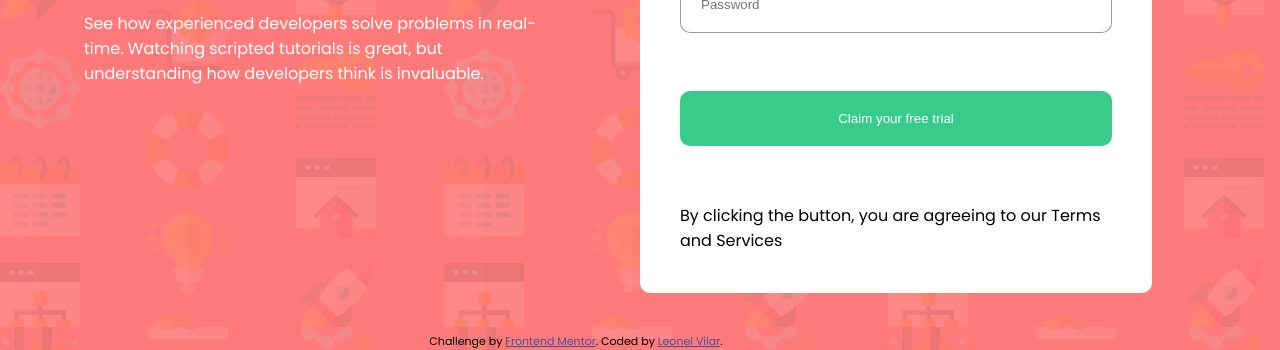
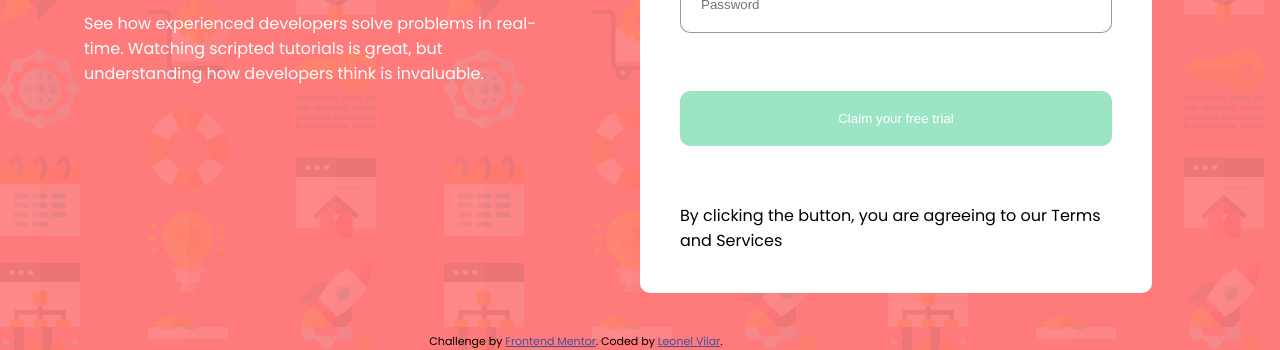
Before and after one commit to leonellv94/Signup-master, a plain HTML site: page index.html in a window 1280 px wide. In both pictures the pointer is over the button "Claim your free trial". Shown: the part 473-823 px from the top of the page. Drawn offline with Linux system fonts and the light colour scheme.

Commit message:
Add files via upload

```diff
--- a/code.js
+++ b/code.js
@@ -47,5 +47,4 @@ form.addEventListener('submit', (e) => {
         password.classList.remove ('red_border');
         error[3].classList.add ('hidden')
     }
-
 })
--- a/style.css
+++ b/style.css
@@ -98,6 +98,14 @@ h1 {
     border: none;
 }
 
+.btn__trial:hover {
+    background: hsl(154, 59%, 51%, 0.5);
+    cursor: pointer;
+}
+
+.btn__trial:active {
+    background: hsl(154, 65%, 27%);
+}
 
 .form__content {
     padding:20px;
```
